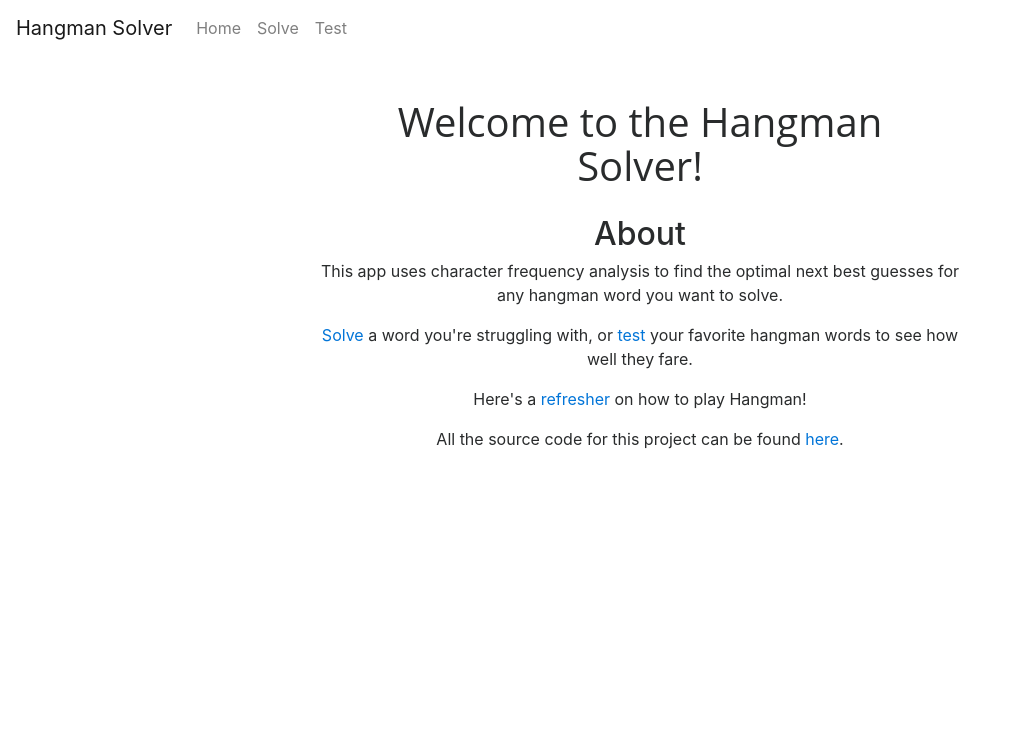
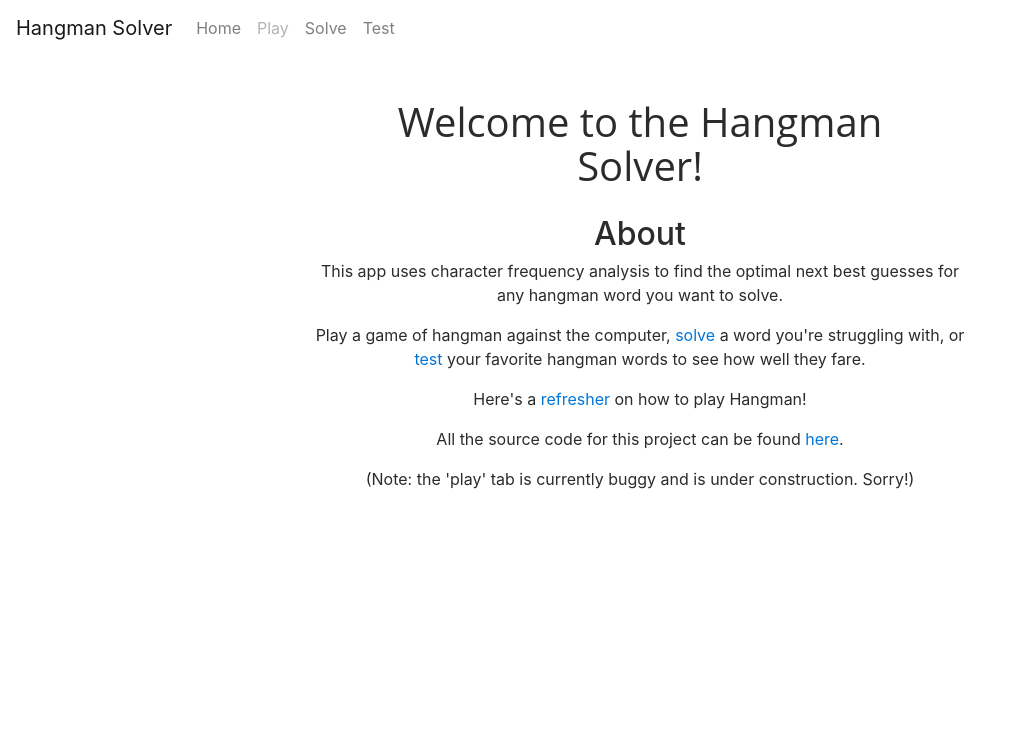
Before and after one commit to angelinahli/hangman-solver-2, a Flask app: page / in a window 1280 px wide. Shown: the top 731 px of the page, without its empty margins (0-1010 px from the left). Run offline with Flask 2, Linux system fonts and the light colour scheme; some libraries are stand-ins or nearby versions.

Commit message:
saved new game files for now

```diff
--- a/app/routes.py
+++ b/app/routes.py
@@ -11,6 +11,23 @@ from programs.solver import *
 def index():
     return flask.render_template("index.html",
         title="Home")
+
+@app.route("/new_game", methods=["GET", "POST"])
+def new_game():
+    global game # I'm not sure if this is the best way to do it?
+    if flask.request.method == "GET" and flask.request.path == "/new_game":
+        game = InteractiveHangman()
+        print(flask.request.path)
+
+    form = GuessForm()
+    if form.validate_on_submit():
+        game.guess_char(form.guess.data)
+    else:
+        game.errors = [] # reset errors
+    return flask.render_template("new_game.html",
+        title="New Game",
+        game=game,
+        form=form)
 
 @app.route("/solve_word", methods=["GET", "POST"])
 def solve_word():
--- a/app/templates/base.html
+++ b/app/templates/base.html
@@ -37,6 +37,9 @@
                         <a class="nav-link" href="{{ url_for('index') }}">Home</a>
                     </li>
                     <li class="nav-item">
+                        <a class="nav-link disabled" href="{{ url_for('new_game') }}">Play</a>
+                    </li>
+                    <li class="nav-item">
                         <a class="nav-link" href="{{ url_for('solve_word') }}">Solve</a>
                     </li>
                     <li class="nav-item">
--- a/app/templates/index.html
+++ b/app/templates/index.html
@@ -8,9 +8,11 @@
     <h2>About</h2>
     <p>This app uses character frequency analysis to find the optimal next best guesses for any hangman word you want to solve.</p>
 
-    <p><a href="{{ url_for('solve_word') }}">Solve</a> a word you're struggling with, or <a href="{{ url_for('test_word') }}">test</a> your favorite hangman words to see how well they fare.</p>
+    <p>Play a game of hangman against the computer, <a href="{{ url_for('solve_word') }}">solve</a> a word you're struggling with, or <a href="{{ url_for('test_word') }}">test</a> your favorite hangman words to see how well they fare.</p>
 
     <p>Here's a <a href="https://www.wikihow.com/Play-Hangman">refresher</a> on how to play Hangman!</p>
 
     <p>All the source code for this project can be found <a href="https://github.com/angelinahli/hangman-solver-2">here</a>.</p>
+
+    <p>(Note: the 'play' tab is currently buggy and is under construction. Sorry!)</p>
 {% endblock %}
```
Also changed, not shown: app/templates/new_game.html (added, +63 -0 lines), README.md.
